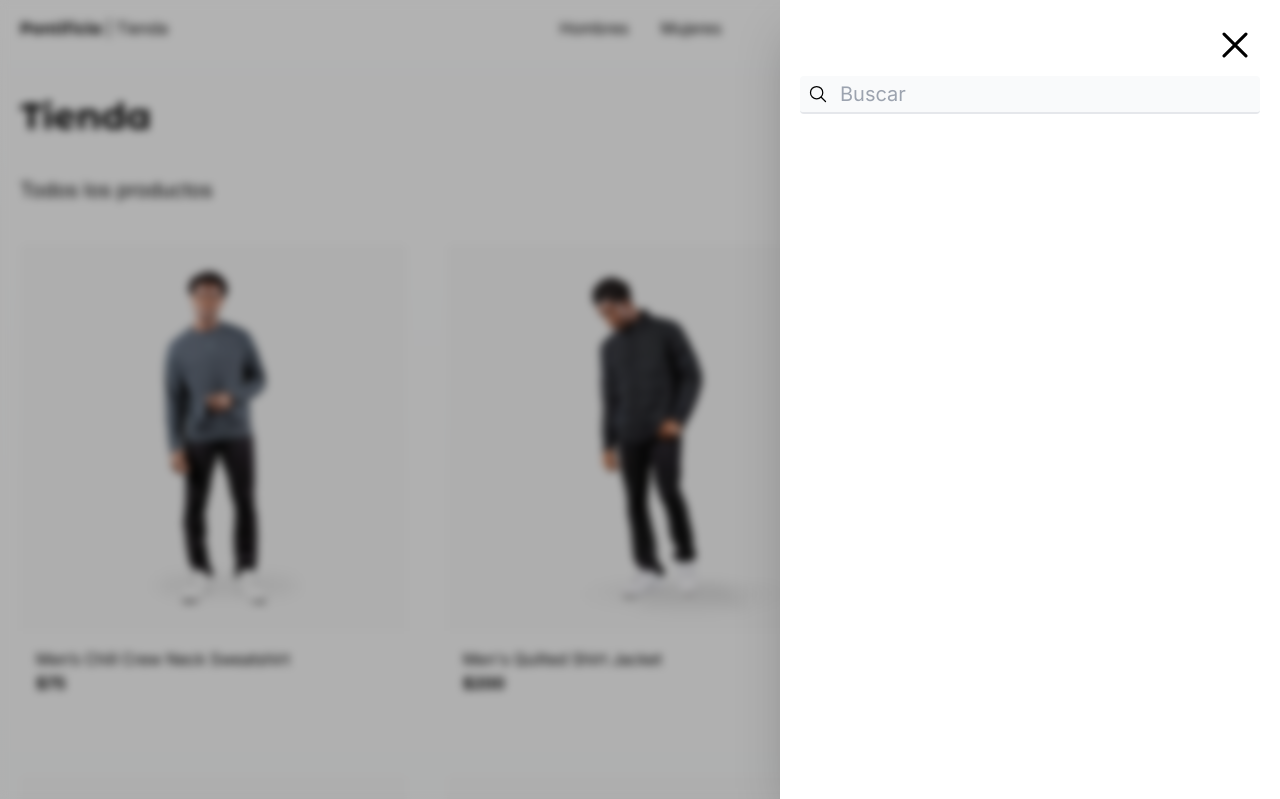
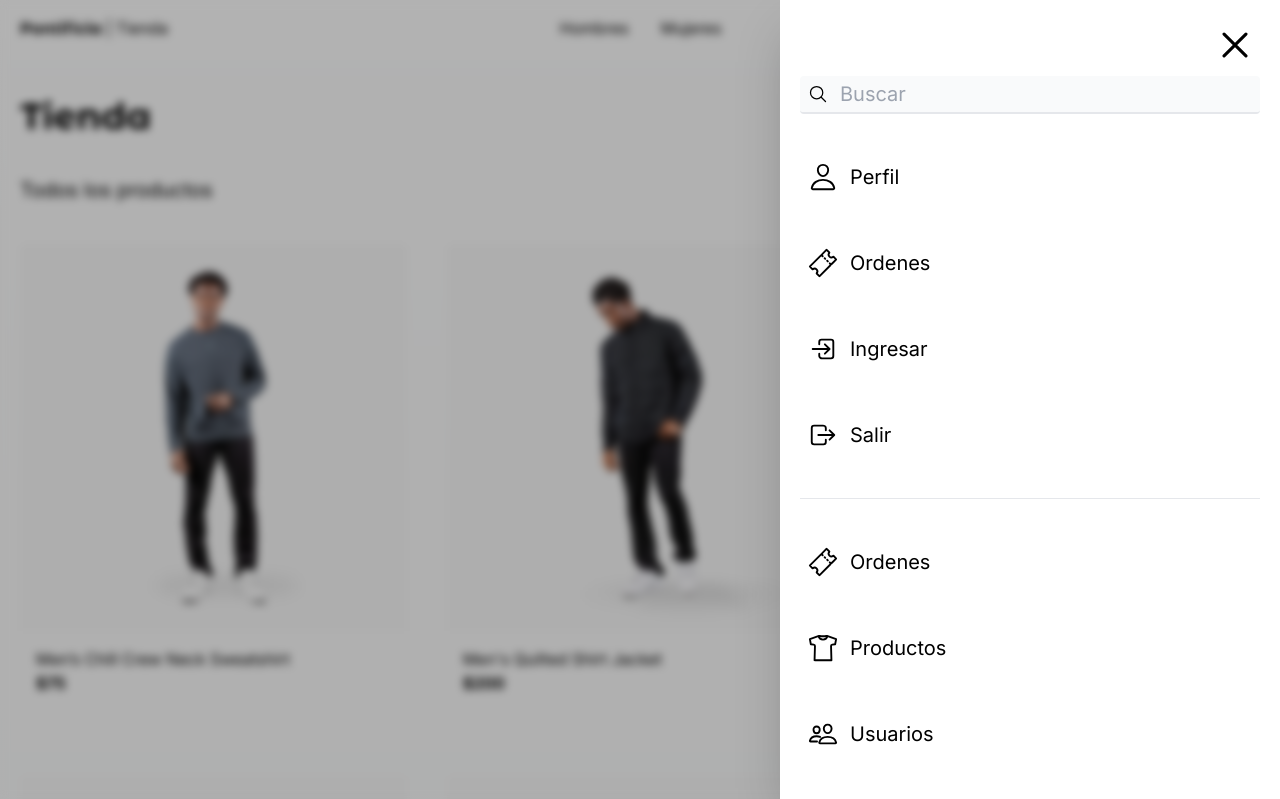
Before and after one commit to Juan-Ayme/e-comerce, a Next.js app: page / in a window 1280 px wide. Shown: the top 799 px of the page. Built offline with nearby package versions, Linux system fonts and the light colour scheme.

Commit message:
Menu lateral segunda parte 'B' con componentes

```diff
--- /dev/null
+++ b/src/components/ui/sidebar/LinkSidebar.tsx
@@ -0,0 +1,17 @@
+import React from 'react'
+import Link from 'next/link'
+
+interface LikSidebarProps {
+    href: string;
+    Icon: React.ElementType;
+    texto: string;
+}
+
+export const LinkSidebar: React.FC<LikSidebarProps> = ({href,Icon,texto}) => {
+  return (
+    <Link href={href} className="flex items-center mt-10 p-2 hover:bg-gray-100 rounded transition-all">
+        <Icon size={30}/>
+        <span className="ml-3 text-xl">{texto}</span>
+    </Link>
+  )
+}
--- a/src/components/ui/sidebar/Sibedar.tsx
+++ b/src/components/ui/sidebar/Sibedar.tsx
@@ -1,7 +1,9 @@
 'use client'
 
+import Link from 'next/link'
 import React from 'react'
-import { IoCloseOutline, IoSearchOutline } from 'react-icons/io5'
+import { IoCloseOutline, IoLogInOutline, IoLogOutOutline, IoPeopleOutline, IoPersonOutline, IoSearchOutline, IoShirtOutline, IoTicketOutline } from 'react-icons/io5'
+import { LinkSidebar } from './LinkSidebar';
 
 export const Sibedar = () => {
   return (
@@ -39,6 +41,50 @@ export const Sibedar = () => {
                     className='w-full bg-gray-50 rounded pl-10 py-1 border-b-2 text-xl border-gray-200 focus:outline-none focus:border-blue-500'
                     />
                 </div>
+
+                {/* Menu */}
+                <LinkSidebar
+                href='/'
+                Icon={IoPersonOutline}
+                texto='Perfil'
+                />
+
+                <LinkSidebar
+                href='/'
+                Icon={IoTicketOutline}
+                texto='Ordenes'
+                />
+
+                <LinkSidebar
+                href='/'
+                Icon={IoLogInOutline}
+                texto='Ingresar'
+                />
+
+                <LinkSidebar
+                href='/'
+                Icon={IoLogOutOutline}
+                texto='Salir'
+                />
+
+                {/** Line Separator o linea separadora */}
+                <div className='w-full h-px bg-gray-200 my-10'>
+                </div>
+                <LinkSidebar
+                href='/'
+                Icon={IoTicketOutline}
+                texto='Ordenes'
+                />
+                <LinkSidebar
+                href='/'
+                Icon={IoShirtOutline}
+                texto='Productos'
+                />
+                <LinkSidebar
+                href='/'
+                Icon={IoPeopleOutline}
+                texto='Usuarios'
+                />
         </nav>
     </div>
   )
```
